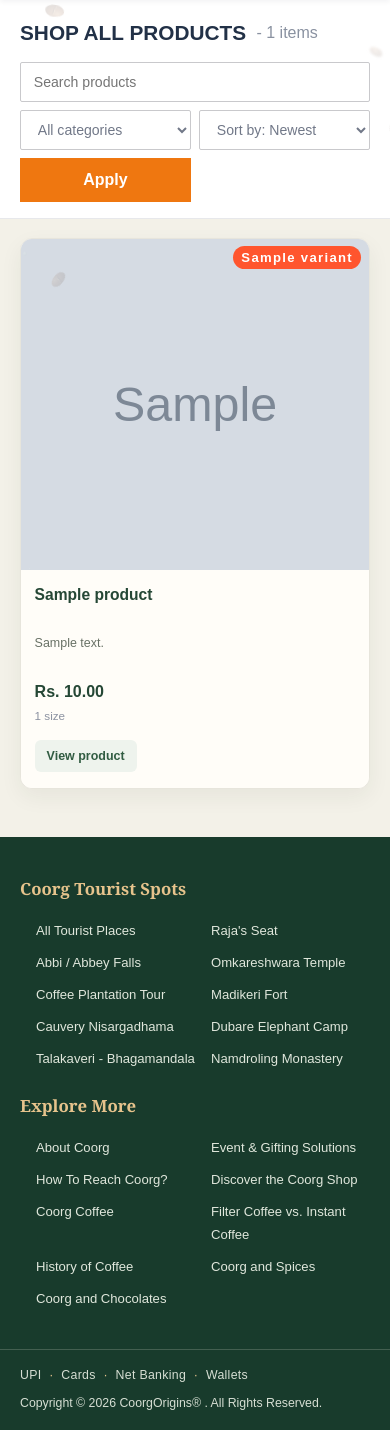
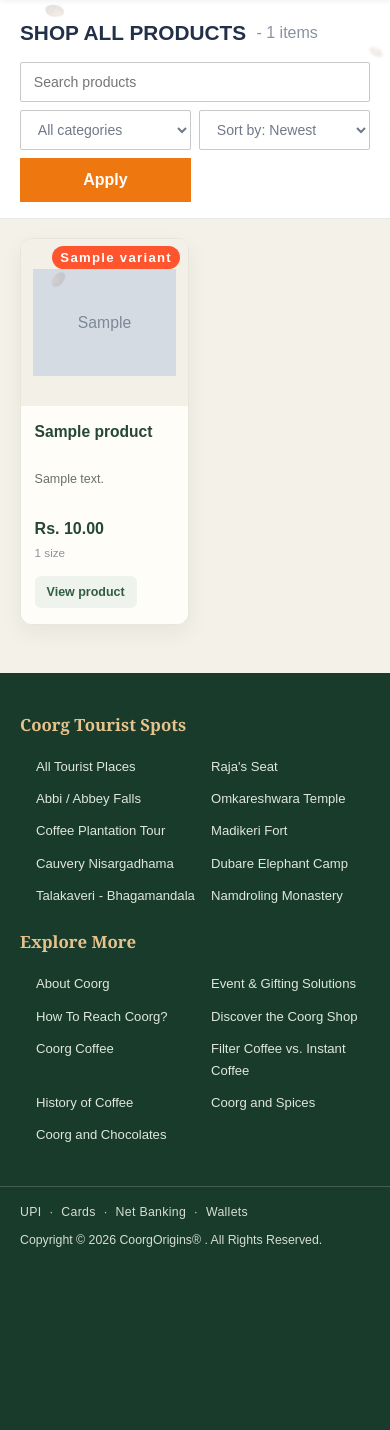
Before and after one commit to NithinGowda02/Coorg-Origins, a Flask app: page /shop in a window 390 px wide. Shown: the part 76-1506 px from the top of the page. After the commit the page ends 1323 px from the top, so only its background shows below. Run offline with Flask 3, Linux system fonts and the light colour scheme; tables that the repository leaves empty hold one stand-in row (values such as "Sample post"); grey boxes marked "Sample" are stand-in pictures.

Commit message:
Initial Commit

```diff
--- a/app/static/css/site.css
+++ b/app/static/css/site.css
@@ -1023,3 +1023,35 @@ button, input, select, textarea, a { -webkit-tap-highlight-color: transparent; }
     .product-description, .related-section { max-width: 1600px; }
     .site-header { padding-inline: max(var(--page-gutter), calc((100vw - 1600px) / 2)); }
 }
+
+/* Keep catalog cards and product imagery consistent across every listing. */
+.product-grid, .shop-results .product-grid, .related-section .product-grid {
+    grid-template-columns: repeat(4, minmax(0, 1fr));
+    margin-inline: auto;
+    max-width: 1400px;
+    width: 100%;
+}
+.product-grid .product-image {
+    aspect-ratio: 1 / 1;
+    box-sizing: border-box;
+    padding: .75rem;
+}
+.product-grid .product-image img { object-fit: contain; }
+
+@media (max-width: 1100px) {
+    .product-grid, .shop-results .product-grid, .related-section .product-grid {
+        grid-template-columns: repeat(3, minmax(0, 1fr));
+    }
+}
+
+@media (max-width: 900px) {
+    .product-grid, .shop-results .product-grid, .related-section .product-grid {
+        grid-template-columns: repeat(2, minmax(0, 1fr));
+    }
+}
+
+@media (max-width: 374px) {
+    .product-grid, .shop-results .product-grid, .related-section .product-grid {
+        grid-template-columns: 1fr;
+    }
+}
--- a/run.py
+++ b/run.py
@@ -1,4 +1,6 @@
 import os
+
+from flask_migrate import upgrade
 
 from app import create_app
 from config import Config, ProductionConfig
@@ -10,6 +12,12 @@ if os.getenv("FLASK_ENV") == "production":
 else:
     app = create_app(Config)
 
+# Render starts the app through Gunicorn, so it does not run Flask CLI
+# migration commands automatically. Apply pending migrations before the
+# server accepts requests (and before templates query categories).
+with app.app_context():
+    upgrade(directory=os.path.join(os.path.dirname(__file__), "migrations"))
+
 
 if __name__ == "__main__":
     app.run()
```
